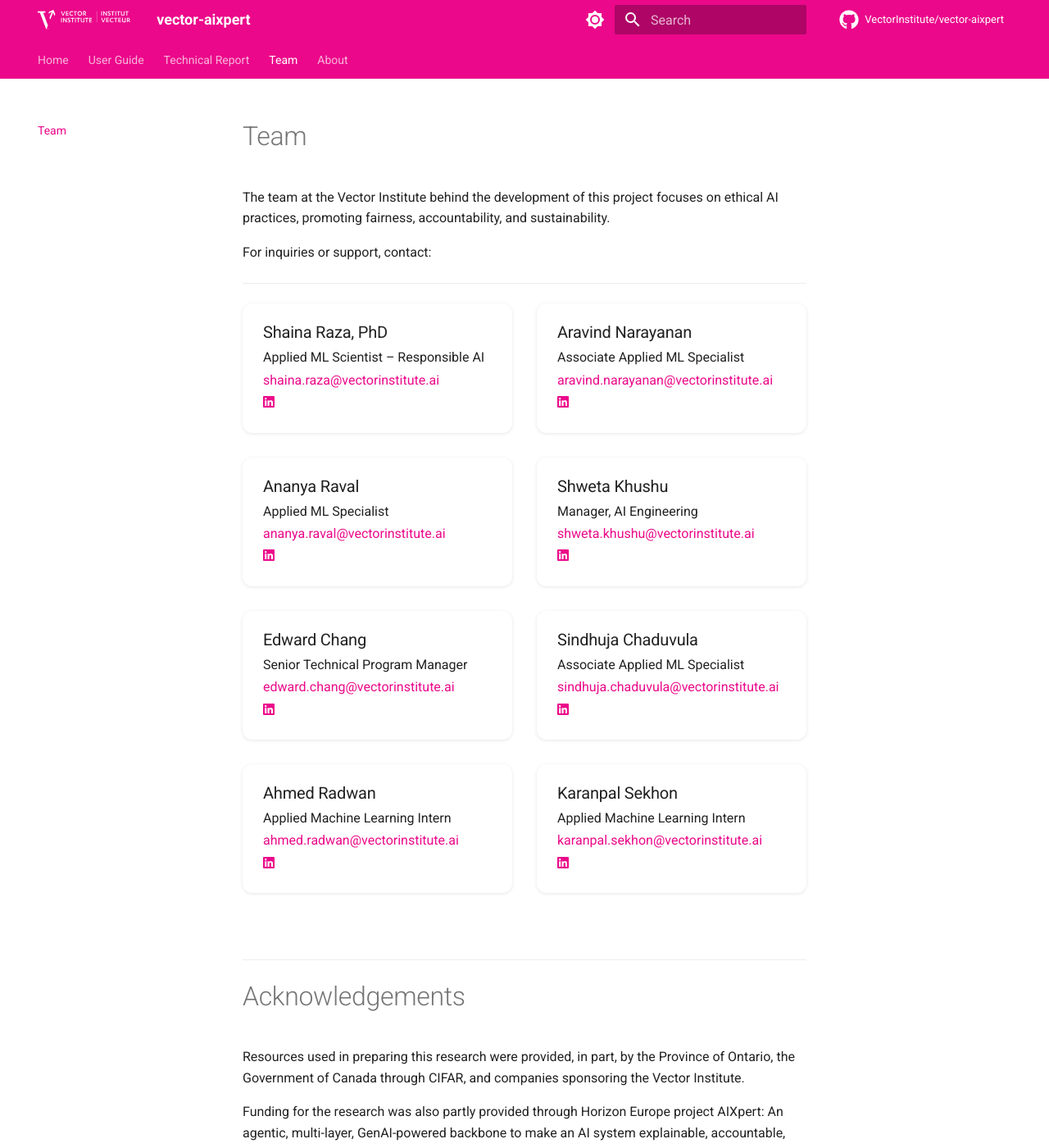
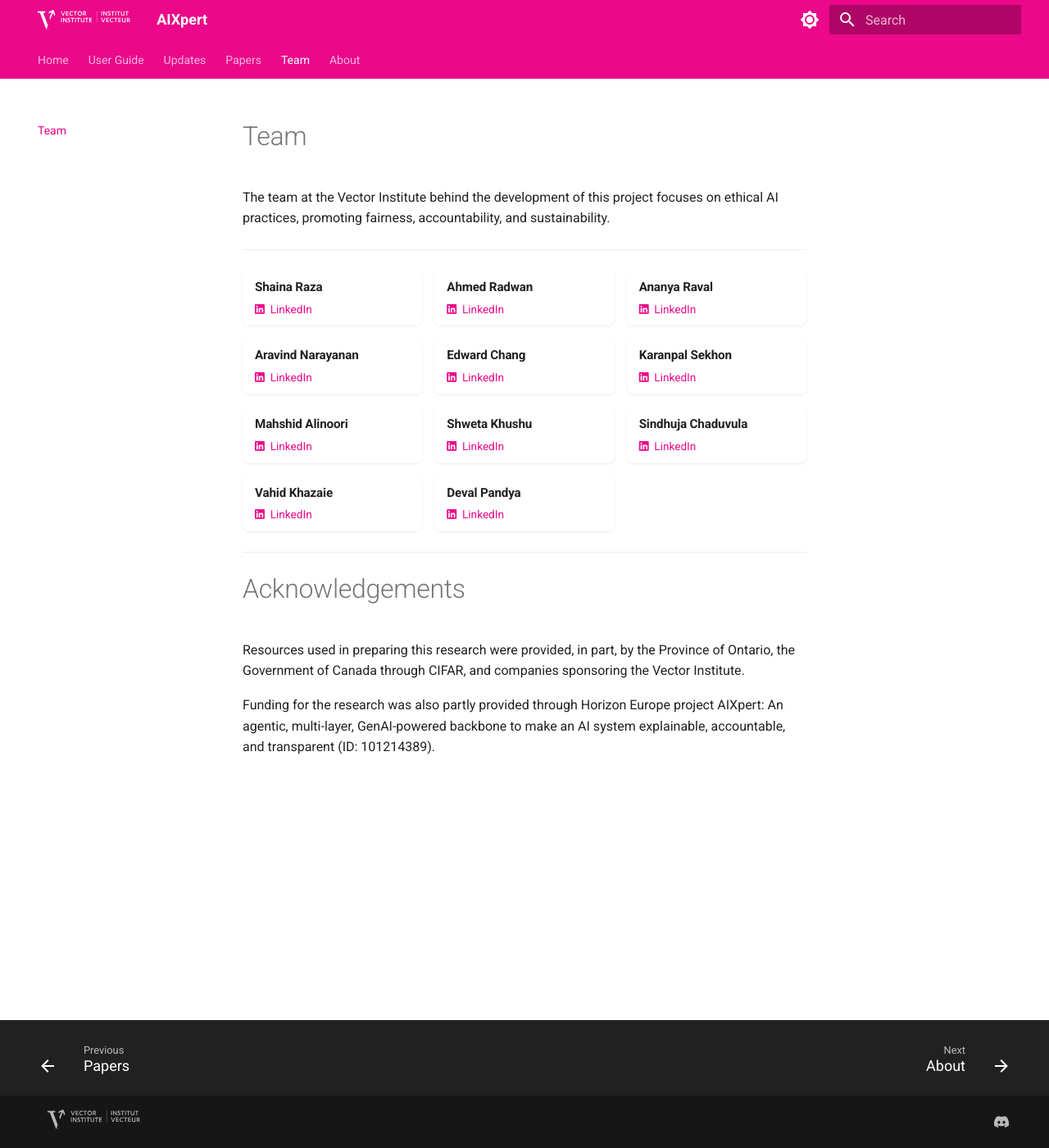
Before and after one commit to VectorInstitute/vector-aixpert, an MkDocs documentation site: the page built from docs/team.md, in a window 1280 px wide and 1400 px high. Shown: the whole window at 82% size. Built offline with MkDocs 1.6.1 and Material for MkDocs 9.7.7, drawn with Linux system fonts in a browser that asks for light colours; comment, search, counter and statistics services are not loaded.

Commit message:
Website updates (#13)
* Updating AIXpert website content (#54)

* Updating AIXpert website content

* Removing Git Icon top right and updating papers

* Update repository links in user guide to point to vector-aixpert

---------

Co-authored-by: Ahmed <76680009+AhmedRadwan02@users.noreply.github.com>

```diff
--- a/docs/stylesheets/extra.css
+++ b/docs/stylesheets/extra.css
@@ -1,3 +1,26 @@
+/* Inline badge icons (shields.io) for arXiv, GitHub, Hugging Face */
+.md-typeset img[src*="img.shields.io"] {
+  height: 1.15em;
+  vertical-align: middle;
+  margin-right: 0.15em;
+}
+
+/* User guide: floating card for each project section */
+.md-content .md-typeset div.user-guide-card {
+  background-color: #f5f5f5 !important;
+  border-radius: 12px !important;
+  box-shadow: 0 2px 12px rgba(0, 0, 0, 0.08) !important;
+  padding: 1.25rem 1.5rem !important;
+  margin: 0.5rem 0 1rem 0 !important;
+  border: none !important;
+  display: block !important;
+}
+
+[data-md-color-scheme="slate"] .md-content .md-typeset div.user-guide-card {
+  background-color: rgba(255, 255, 255, 0.06) !important;
+  box-shadow: 0 2px 12px rgba(0, 0, 0, 0.3) !important;
+}
+
 [data-md-color-primary="vector"] {
   --md-primary-fg-color: #eb088a;
   --md-primary-fg-color--light: #f252a5;
@@ -91,47 +114,56 @@
 }
 
 
-/* Reduce space between team members */
+/* Team cards: compact, name + LinkedIn only, 3 per line */
 .team-grid {
   display: grid;
-  grid-template-columns: repeat(auto-fill, minmax(280px, 1fr));
-  gap: 1.5rem;
+  grid-template-columns: repeat(3, 1fr);
+  gap: 0.75rem;
   margin-top: 1rem;
 }
 
 .team-card {
   background-color: var(--md-surface);
-  border-radius: 12px;
-  box-shadow: 0 1px 4px rgba(0, 0, 0, 0.1);
-  padding: 1rem 1.25rem;
+  border-radius: 8px;
+  box-shadow: 0 1px 3px rgba(0, 0, 0, 0.08);
+  padding: 0.5rem 0.75rem;
   text-align: left;
   transition: transform 0.15s ease;
+  min-width: 0;
 }
 
 .team-card:hover {
-  transform: translateY(-3px);
+  transform: translateY(-2px);
 }
 
 .team-card h3 {
-  margin-top: 0;
-  margin-bottom: 0.25rem;
+  margin: 0 0 0.25rem 0;
+  font-size: 0.95em;
+  font-weight: 600;
+  white-space: nowrap;
+  overflow: hidden;
+  text-overflow: ellipsis;
 }
 
 .team-card p {
-  margin: 0.25rem 0;
-  line-height: 1.4;
-}
-
-.team-links .twemoji,
-.team-links svg {
-  width: 18px;
-  height: 18px;
-  vertical-align: text-bottom;
+  margin: 0;
+  line-height: 1.3;
 }
 
 .team-links a {
   text-decoration: none;
   color: var(--md-primary-fg-color);
+  font-size: 0.85em;
+}
+
+.team-links .fab {
+  margin-right: 0.25em;
+}
+
+@media (max-width: 600px) {
+  .team-grid {
+    grid-template-columns: 1fr;
+  }
 }
 
 /* Center logo */
--- a/docs/team.md
+++ b/docs/team.md
@@ -1,101 +1,66 @@
 # Team
 
 The team at the Vector Institute behind the development of this project focuses on ethical AI practices, promoting fairness, accountability, and sustainability.
-
-For inquiries or support, contact:
 
 ---
 <link href="https://cdnjs.cloudflare.com/ajax/libs/font-awesome/5.15.4/css/all.min.css" rel="stylesheet">
 <div class="team-grid">
 
-  <div class="team-card" markdown="1">
-    <h3>Shaina Raza, PhD</h3>
-    <p>Applied ML Scientist – Responsible AI</p>
-    <p><a href="mailto:shaina.raza@vectorinstitute.ai">shaina.raza@vectorinstitute.ai</a></p>
-    <p class="team-links">
-        <a href="https://www.linkedin.com/in/shainaraza" title="LinkedIn">
-        <i class="fab fa-linkedin"></i>
-        </a>
-    </p>
+  <div class="team-card">
+    <h3>Shaina Raza</h3>
+    <p class="team-links"><a href="https://www.linkedin.com/in/shainaraza" title="LinkedIn" target="_blank" rel="noopener"><i class="fab fa-linkedin"></i> LinkedIn</a></p>
+  </div>
+
+  <div class="team-card">
+    <h3>Ahmed Radwan</h3>
+    <p class="team-links"><a href="https://www.linkedin.com/in/ahmedyradwan/" title="LinkedIn" target="_blank" rel="noopener"><i class="fab fa-linkedin"></i> LinkedIn</a></p>
+  </div>
+
+  <div class="team-card">
+    <h3>Ananya Raval</h3>
+    <p class="team-links"><a href="https://www.linkedin.com/in/ananya-raval" title="LinkedIn" target="_blank" rel="noopener"><i class="fab fa-linkedin"></i> LinkedIn</a></p>
   </div>
 
   <div class="team-card">
     <h3>Aravind Narayanan</h3>
-    <p>Associate Applied ML Specialist</p>
-    <p><a href="mailto:aravind.narayanan@vectorinstitute.ai">aravind.narayanan@vectorinstitute.ai</a></p>
-    <p class="team-links">
-        <a href="https://www.linkedin.com/in/aravind-n-774665144" title="LinkedIn">
-        <i class="fab fa-linkedin"></i>
-        </a>
-    </p>
+    <p class="team-links"><a href="https://www.linkedin.com/in/aravind-n-774665144" title="LinkedIn" target="_blank" rel="noopener"><i class="fab fa-linkedin"></i> LinkedIn</a></p>
   </div>
 
   <div class="team-card">
-    <h3>Ananya Raval</h3>
-    <p>Applied ML Specialist</p>
-    <p><a href="mailto:ananya.raval@vectorinstitute.ai">ananya.raval@vectorinstitute.ai</a></p>
-    <p class="team-links">
-        <a href="https://www.linkedin.com/in/ananya-raval" title="LinkedIn">
-        <i class="fab fa-linkedin"></i>
-        </a>
-    </p>
+    <h3>Edward Chang</h3>
+    <p class="team-links"><a href="https://ca.linkedin.com/in/edwardkchang" title="LinkedIn" target="_blank" rel="noopener"><i class="fab fa-linkedin"></i> LinkedIn</a></p>
+  </div>
+
+  <div class="team-card">
+    <h3>Karanpal Sekhon</h3>
+    <p class="team-links"><a href="https://ca.linkedin.com/in/karanpal-sekhon" title="LinkedIn" target="_blank" rel="noopener"><i class="fab fa-linkedin"></i> LinkedIn</a></p>
+  </div>
+
+  <div class="team-card">
+    <h3>Mahshid Alinoori</h3>
+    <p class="team-links"><a href="https://www.linkedin.com/in/mahshid-alinoori/" title="LinkedIn" target="_blank" rel="noopener"><i class="fab fa-linkedin"></i> LinkedIn</a></p>
   </div>
 
   <div class="team-card">
     <h3>Shweta Khushu</h3>
-    <p>Manager, AI Engineering</p>
-    <p><a href="mailto:shweta.khushu@vectorinstitute.ai">shweta.khushu@vectorinstitute.ai</a></p>
-    <p class="team-links">
-        <a href="https://ca.linkedin.com/in/shweta-khushu" title="LinkedIn">
-        <i class="fab fa-linkedin"></i>
-        </a>
-    </p>
-  </div>
-
-  <div class="team-card">
-    <h3>Edward Chang</h3>
-    <p>Senior Technical Program Manager</p>
-    <p><a href="mailto:edward.chang@vectorinstitute.ai">edward.chang@vectorinstitute.ai</a></p>
-    <p class="team-links">
-        <a href="https://ca.linkedin.com/in/edwardkchang" title="LinkedIn">
-        <i class="fab fa-linkedin"></i>
-        </a>
-    </p>
+    <p class="team-links"><a href="https://ca.linkedin.com/in/shweta-khushu" title="LinkedIn" target="_blank" rel="noopener"><i class="fab fa-linkedin"></i> LinkedIn</a></p>
   </div>
 
   <div class="team-card">
     <h3>Sindhuja Chaduvula</h3>
-    <p>Associate Applied ML Specialist</p>
-    <p><a href="mailto:sindhuja.chaduvula@vectorinstitute.ai">sindhuja.chaduvula@vectorinstitute.ai</a></p>
-    <p class="team-links">
-        <a href="https://ca.linkedin.com/in/sindhuja-chaduvula" title="LinkedIn">
-        <i class="fab fa-linkedin"></i>
-        </a>
-    </p>
+    <p class="team-links"><a href="https://ca.linkedin.com/in/sindhuja-chaduvula" title="LinkedIn" target="_blank" rel="noopener"><i class="fab fa-linkedin"></i> LinkedIn</a></p>
   </div>
 
   <div class="team-card">
-    <h3>Ahmed Radwan</h3>
-    <p>Applied Machine Learning Intern</p>
-    <p><a href="mailto:ahmed.radwan@vectorinstitute.ai">ahmed.radwan@vectorinstitute.ai</a></p>
-    <p class="team-links">
-        <a href="https://www.linkedin.com/in/ahmedyradwan/" title="LinkedIn">
-        <i class="fab fa-linkedin"></i>
-        </a>
-    </p>
+    <h3>Vahid Khazaie</h3>
+    <p class="team-links"><a href="https://www.linkedin.com/in/vahid0001/" title="LinkedIn" target="_blank" rel="noopener"><i class="fab fa-linkedin"></i> LinkedIn</a></p>
   </div>
 
   <div class="team-card">
-    <h3>Karanpal Sekhon</h3>
-    <p>Applied Machine Learning Intern</p>
-    <p><a href="mailto:karanpal.sekhon@vectorinstitute.ai">karanpal.sekhon@vectorinstitute.ai</a></p>
-    <p class="team-links">
-        <a href="https://ca.linkedin.com/in/karanpal-sekhon" title="LinkedIn">
-        <i class="fab fa-linkedin"></i>
-        </a>
-    </p>
+    <h3>Deval Pandya</h3>
+    <p class="team-links"><a href="https://www.linkedin.com/in/dpenergytransition/" title="LinkedIn" target="_blank" rel="noopener"><i class="fab fa-linkedin"></i> LinkedIn</a></p>
   </div>
-<br>
+
 </div>
 ---
 
--- a/mkdocs.yml
+++ b/mkdocs.yml
@@ -5,8 +5,6 @@ extra:
   social:
     - icon: fontawesome/brands/discord
       link: 404.html
-    - icon: fontawesome/brands/github
-      link: https://github.com/VectorInstitute/vector-aixpert
 markdown_extensions:
   - attr_list
   - admonition
@@ -39,8 +37,9 @@ markdown_extensions:
 nav:
   - Home: index.md
   - User Guide: user_guide.md
+  - Updates: updates.md
   # - API Reference: api.md
-  - Technical Report: assets/aixpert-technical-report.pdf
+  - Papers: papers.md
   - Team: team.md
   - About: about.md
 plugins:
@@ -59,9 +58,7 @@ plugins:
             show_root_toc_entry: false
             show_symbol_type_heading: true
             show_symbol_type_toc: true
-repo_url: https://github.com/VectorInstitute/vector-aixpert
-repo_name: VectorInstitute/vector-aixpert
-site_name: vector-aixpert
+site_name: AIXpert
 theme:
   custom_dir: docs/overrides
   favicon: assets/favicon-48x48.svg
```
Also changed, not shown: docs/index.md (+31 -54 lines), docs/papers.md (added, +63 -0 lines), docs/updates.md (added, +21 -0 lines), docs/user_guide.md (+26 -159 lines).
